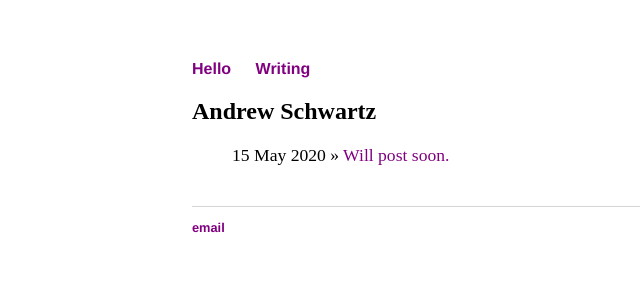
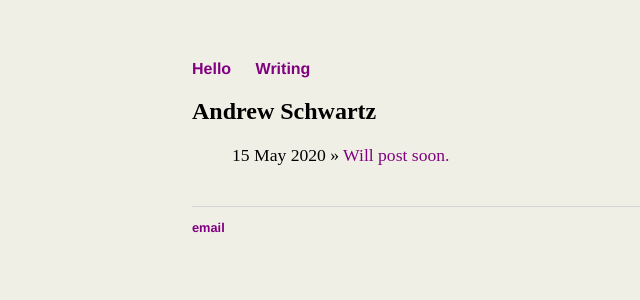
Before and after one commit to aonschwartz/aonschwartz.github.io, a Jekyll site: the page built from blog/index.html, in a window 1280 px wide. Shown: the top 300 px of the page, without its empty margins (192-832 px from the left). Built offline with Jekyll 4.4.1, drawn with Linux system fonts in a browser that asks for light colours.

Commit message:
Update main.css

```diff
--- a/css/main.css
+++ b/css/main.css
@@ -1,6 +1,7 @@
 body {
     margin: 60px auto;
     width: 40%;
+    background-color: rgba(114, 99, 18, 0.1);
 }
 nav ul, footer ul {
     font-family:'Helvetica', 'Arial', 'Sans-Serif';
```
